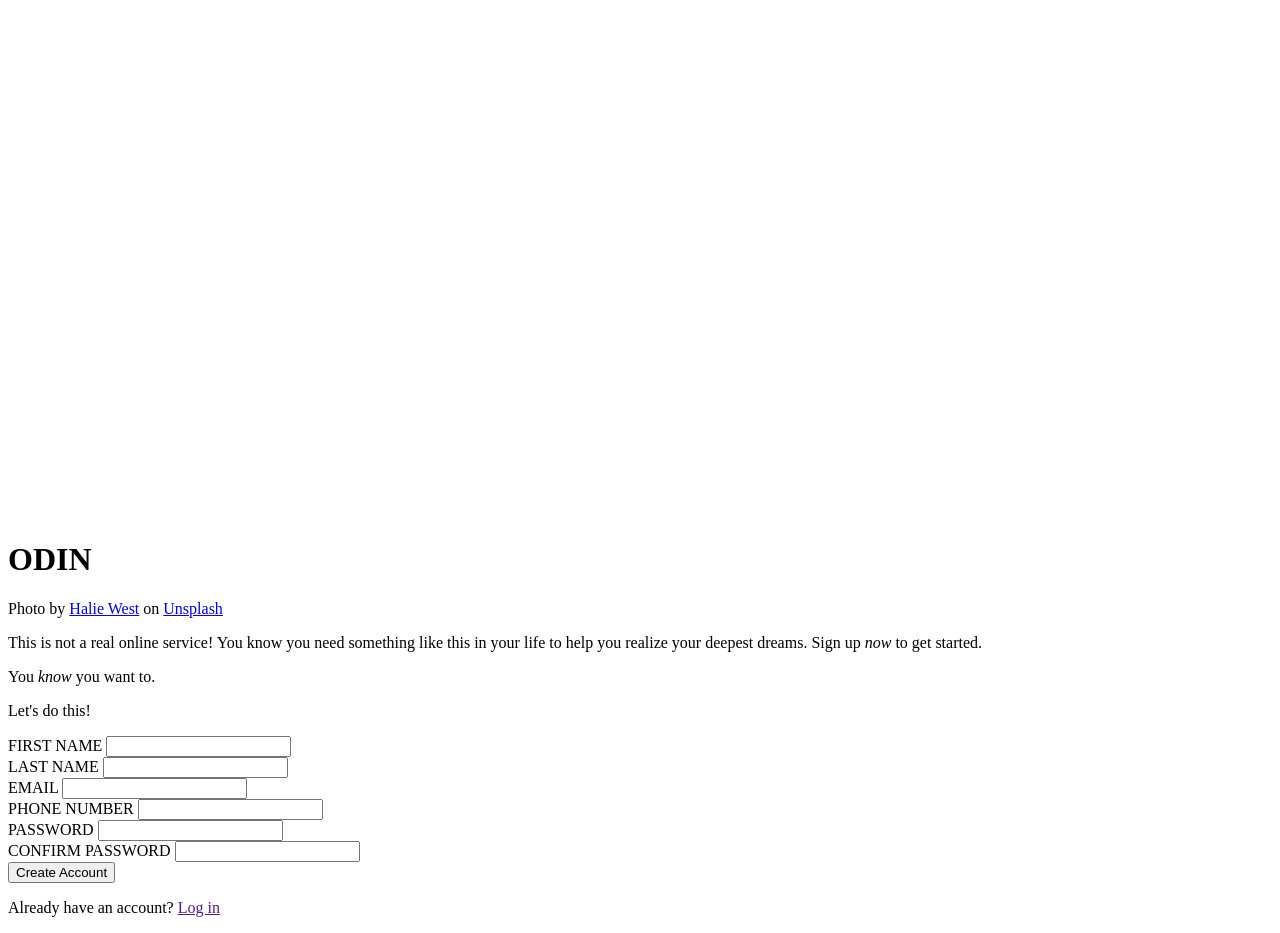
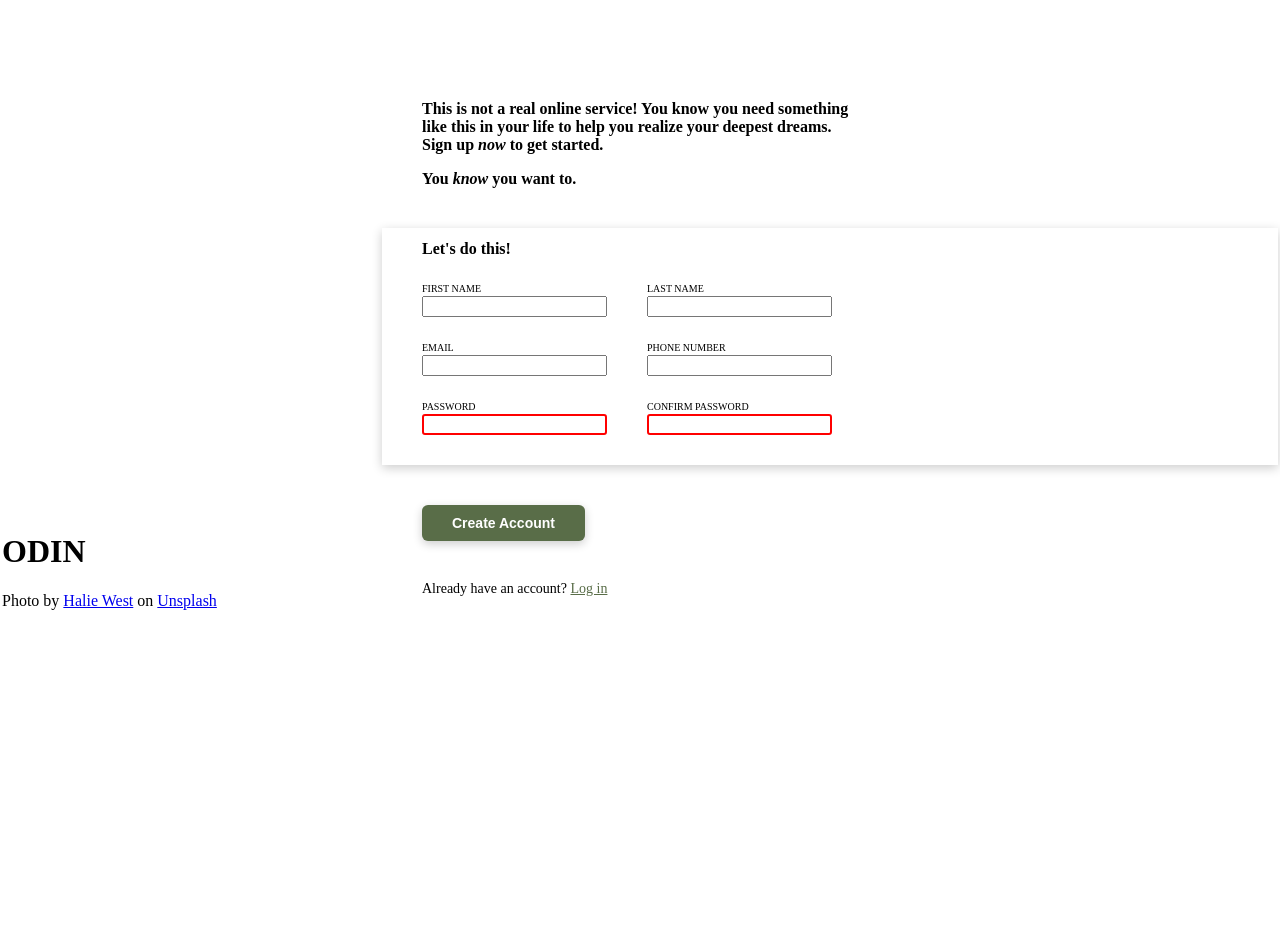
Before and after one commit to sidobelei/odin_sign_up_form, a plain HTML site: page index.html in a window 1280 px wide. After the commit the page ends 800 px from the top, so only its background shows below. Drawn offline with Linux system fonts and the light colour scheme.

Commit message:
Add styling for content section of web page

```diff
--- a/index.html
+++ b/index.html
@@ -14,46 +14,46 @@
         </div>
         <p>Photo by <a href="https://unsplash.com/@haliewestphoto">Halie West</a> on <a href="https://unsplash.com/photos/green-leaf-plant-in-close-up-photography-25xggax4bSA">Unsplash</a></p>
     </div>
-    <div>
-        <div>
-            <p>This is not a real online service! You know you need something like this in your life to help you realize your deepest dreams. Sign up <em>now</em> to get started.</p>
-            <p>You <em>know</em> you want to.</p>
+    <div class="content-container">
+        <div class="introduction-container">
+            <p class="introduction">This is not a real online service! You know you need something like this in your life to help you realize your deepest dreams. Sign up <em>now</em> to get started.</p>
+            <p class="introduction-message">You <em>know</em> you want to.</p>
         </div>
         <form id="a-form">
-            <p>Let's do this!</p>
+            <p class="form-message">Let's do this!</p>
             <section>
-                <div>
+                <div class="field">
                     <label for="first_name"><span>FIRST NAME</span></label>
                     <input type="test" name="first_name" id="first_name" pattern="^[a-zA-Z]+$">
                 </div>
-                <div>
+                <div class="field">
                     <label for="last_name"><span>LAST NAME</span></label>
                     <input type="text" name="last_name" id="last_name" pattern="^[a-zA-Z]+$">
                 </div>
             </section>
             <section>
-                <div>
+                <div class="field">
                     <label for="email"><span>EMAIL</span></label>
                     <input type="email" name="email" id="email">
                 </div>
-                <div>
+                <div class="field">
                     <label for="phone"><span>PHONE NUMBER</span></label>
                     <input type="text" name="phone" id="phone" pattern="(^\+\d{1,3}\d{9}$)">
                 </div>
             </section>
             <section>
-                <div>
+                <div class="field">
                     <label for="password"><span>PASSWORD</span></label>
                     <input type="text" name="password" id="password" required>
                 </div>
-                <div>
+                <div class="field">
                     <label for="confirm_password"><span>CONFIRM PASSWORD</span></label>
                     <input type="text" name="confirm_password" id="confirm_password" required>
                 </div>
             </section>
         </form>
         <button for="a-form" type="submit">Create Account</button>
-        <p>Already have an account? <a href="">Log in</a></p>
+        <p class="login-redirect">Already have an account? <a href="">Log in</a></p>
     </div>
 </body>
 </html>
--- a/styles.css
+++ b/styles.css
@@ -0,0 +1,86 @@
+body {
+    height: 100vh;
+    width: 100vw;
+    margin: 0;
+    display: flex;
+    justify-content: center;
+}
+
+.content-container {
+    width: 70%;
+    box-sizing: border-box;
+}
+
+.introduction-container {
+    max-width: 55ch;
+    margin: 100px 0px 0px 40px;
+    font-weight: bold;
+}
+
+.form-message {
+    margin: 0px;
+    font-weight: bold;
+}
+
+#a-form {
+    display: flex;
+    flex-direction: column;
+    margin-top: 40px;
+    gap: 20px;
+    padding:12px 0px 30px 40px;
+    box-shadow: 0px 3px 10px rgba(0, 0, 0, 0.2);
+}
+
+section {
+    display: flex;
+    gap: 40px;
+}
+
+.field {
+    display: flex;
+    flex-direction: column;
+}
+
+span {
+    font-size: 10px;
+}
+
+input {
+    outline: none;
+    box-sizing: border-box;
+}
+
+input:focus {
+    border: 2px solid blue;
+    border-radius: 3px;
+    box-shadow: 0px 3px 10px rgba(0, 0, 0, 0.1);
+}
+
+input:invalid {
+    border: 2px solid red;
+    border-radius: 3px;
+}
+
+button {
+    margin: 40px 0px 0px 40px;
+    background-color: #596D48;
+    font-size: 14px;
+    font-weight: bold;
+    color: white;
+    border-radius: 6px;
+    border: none;
+    padding: 10px 30px;
+    box-shadow: 0px 3px 10px rgba(0, 0, 0, 0.2);
+}
+
+.login-redirect {
+    margin: 40px 0px 0px 40px;
+}
+
+p[class="login-redirect"] {
+    font-size: 14px;
+}
+
+p[class="login-redirect"] a{
+    color: #596D48;
+}
```
